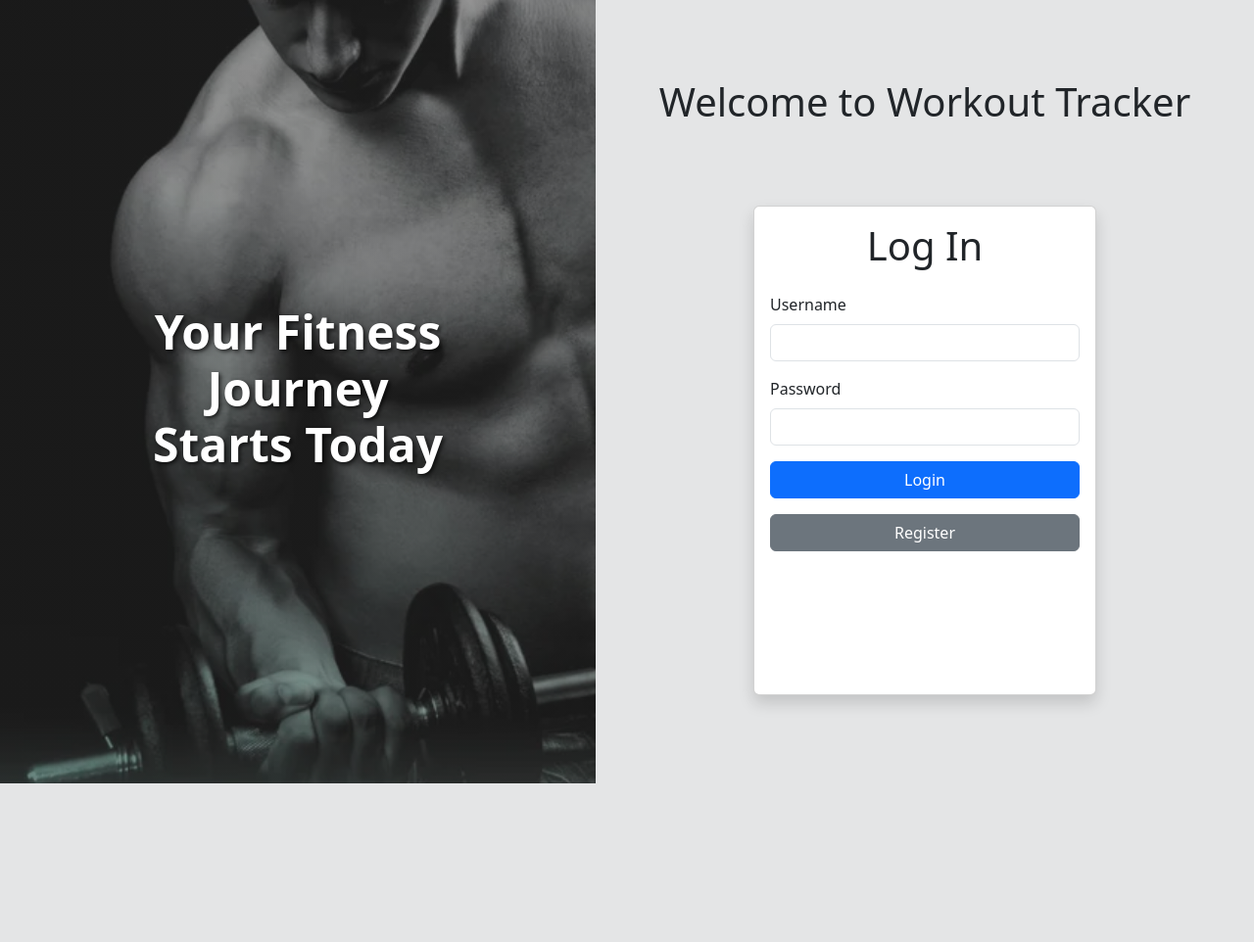
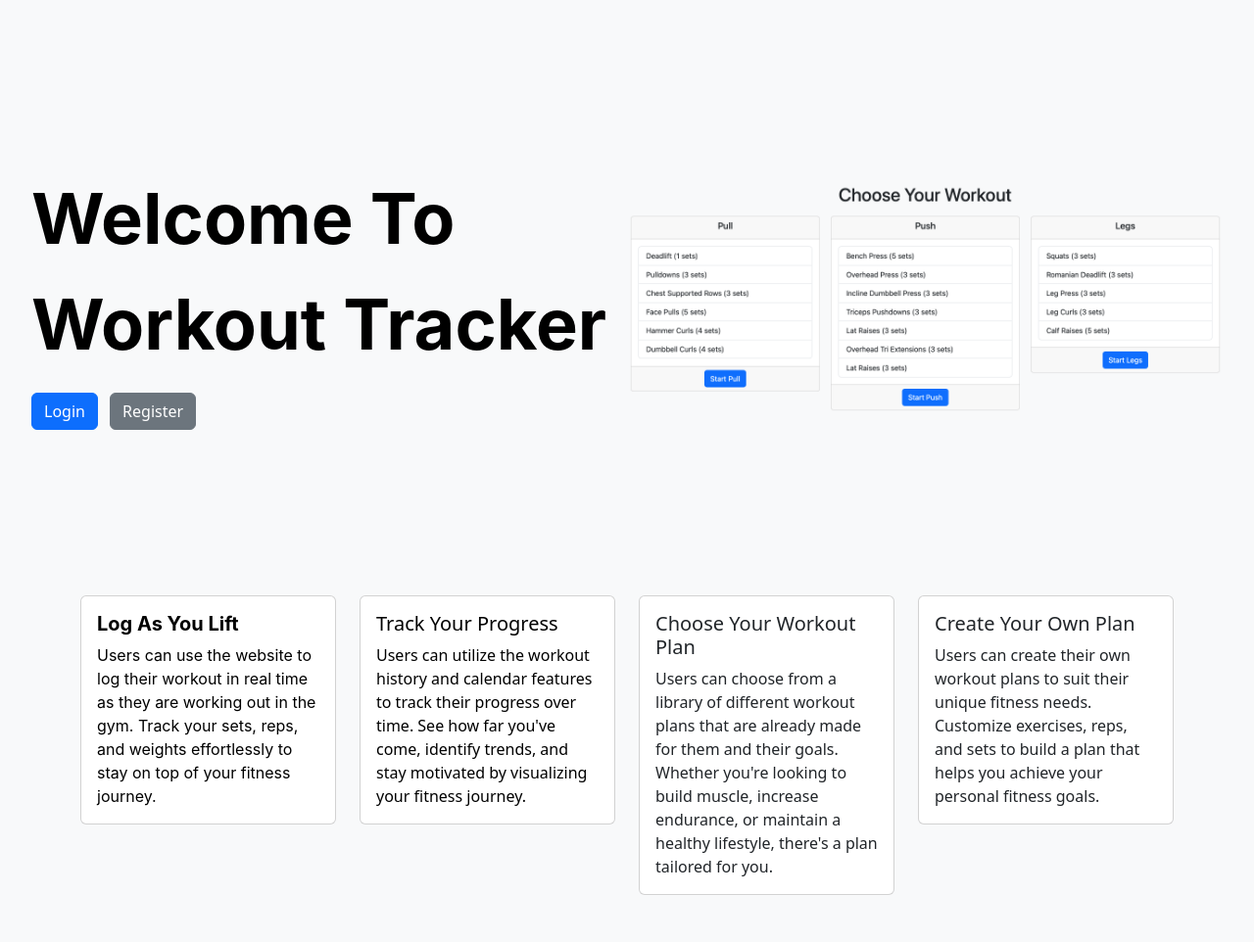
Before and after one commit to Zulmei/workout-app, a Flask app: page / in a window 1280 px wide. Shown: the whole page at 98% size. Before the commit the page ends 800 px from the top, so only its background shows below. Run offline with Flask 3, Linux system fonts and the light colour scheme.

Commit message:
Update home page layout and styling

```diff
--- a/templates/home.html
+++ b/templates/home.html
@@ -3,63 +3,97 @@
 <head>
     <meta charset="UTF-8">
     <meta name="viewport" content="width=device-width, initial-scale=1.0">
-    <title>Welcome to Workout Tracker</title>
+    <title>Home - Workout Tracker</title>
     <link href="https://cdn.jsdelivr.net/npm/bootstrap@5.3.0-alpha1/dist/css/bootstrap.min.css" rel="stylesheet">
     <style>
+        .home-container {
+            display: flex;
+            flex-direction: row;
+            align-items: center;
+            justify-content: space-between;
+            height: 100vh;
+            padding: 2rem;
+        }
         .welcome-container {
-            display: flex;
-            height: 100vh;
-            align-items: center;
-            justify-content: center;
+            flex: 1;
+            text-align: left;
         }
-        .image-section {
-            flex: 1;
-            position: relative;
-            overflow: hidden;
-            height: 100vh;
-            background-image: linear-gradient(rgba(50, 50, 50, 0.5), rgba(50, 50, 50, 0.5)), url("{{ url_for('static', filename='images/bicep-curl-home.jpg') }}");
-            background-repeat: no-repeat;
-            background-position: center;
-            background-size: cover;
+        .welcome-message {
+    font-size: 4.5rem;
+    font-weight: bolder;
+    color: #000;
+    margin-top: -12rem;
+    margin-bottom: 1rem;
+    font-family: -apple-system, BlinkMacSystemFont, 'Segoe UI', Roboto, 'Helvetica Neue', Arial, sans-serif;
+}
+        .buttons-container {
+            margin-top: 1rem;
         }
-        .form-section {
-            flex: 1;
-            padding: 2rem;
-            display: flex;
-            flex-direction: column;
-            justify-content: center;
-            background: rgba(50, 50, 50, 0.1);
-            height: 100vh;
+        .image-holder {
+    flex: 1;
+    height: auto;
+    display: flex;
+    align-items: center;
+    justify-content: center;
+    margin-top: -12rem;
+        }
+        .cards-section {
+    margin-top: -12rem;
+            margin-bottom: 3rem;
         }
     </style>
 </head>
 <body class="bg-light">
-    <div class="container-fluid welcome-container" style="padding: 0;">
-        <!-- Left side: Image section -->
-        <div class="image-section">
-            <div class="hero-text" style="position: absolute; top: 50%; left: 50%; transform: translate(-50%, -50%); color: white; text-align: center;">
-                <h1 style="font-size: 3rem; font-weight: bold; text-shadow: 2px 2px 4px rgba(0, 0, 0, 0.7);">Your Fitness Journey Starts Today</h1>
+    <!-- Home Container with Welcome Message and Image -->
+    <div class="container-fluid home-container">
+        <!-- Left side: Welcome Message and Buttons -->
+        <div class="welcome-container">
+            <div class="welcome-message">Welcome To<br>Workout Tracker</div>
+            <div class="buttons-container">
+                <a href="{{ url_for('login') }}" class="btn btn-primary me-2">Login</a>
+                <a href="{{ url_for('register') }}" class="btn btn-secondary">Register</a>
             </div>
         </div>
 
-        <!-- Right side: Login/Register Section -->
-        <div class="form-section">
-            <h1 class="text-center mt-5 mb-4">Welcome to Workout Tracker</h1>
-            <div class="card shadow" style="width: 100%; max-width: 350px; margin: auto; height: 500px;">
-                <div class="card-body">
-                    <h1 class="card-title text-center mb-4">Log In</h1>
-                    <form method="POST" action="{{ url_for('login') }}">
-                        <div class="mb-3">
-                            <label for="username" class="form-label">Username</label>
-                            <input type="text" class="form-control" id="username" name="username" required>
-                        </div>
-                        <div class="mb-3">
-                            <label for="password" class="form-label">Password</label>
-                            <input type="password" class="form-control" id="password" name="password" required>
-                        </div>
-                        <button type="submit" class="btn btn-primary w-100 mb-3">Login</button>
-                    </form>
-                    <a href="{{ url_for('register') }}" class="btn btn-secondary w-100 mb-3">Register</a>
+        <!-- Right side: Image Holder -->
+        <div class="image-holder">
+            <img src="{{ url_for('static', filename='images/home-screen-screenshot.png') }}" alt="Home Screen Screenshot" class="img-fluid">
+        </div>
+    </div>
+
+    <!-- Cards Section -->
+    <div class="container cards-section">
+        <div class="row">
+            <div class="col-md-3">
+                <div class="card">
+                    <div class="card-body">
+                        <h5 class="card-title" style="color: #000; font-weight: bold; font-family: -apple-system, BlinkMacSystemFont, 'Segoe UI', Roboto, 'Helvetica Neue', Arial, sans-serif;">Log As You Lift</h5>
+                        <p class="card-text" style="color: #000; font-family: -apple-system, BlinkMacSystemFont, 'Segoe UI', Roboto, 'Helvetica Neue', Arial, sans-serif;">Users can use the website to log their workout in real time as they are working out in the gym. Track your sets, reps, and weights effortlessly to stay on top of your fitness journey.</p>
+                    </div>
+                </div>
+            </div>
+            <div class="col-md-3">
+                <div class="card">
+                    <div class="card-body">
+                        <h5 class="card-title" style="color: #000;">Track Your Progress</h5>
+                        <p class="card-text" style="color: #000;">Users can utilize the workout history and calendar features to track their progress over time. See how far you've come, identify trends, and stay motivated by visualizing your fitness journey.</p>
+                    </div>
+                </div>
+            </div>
+            <div class="col-md-3">
+                <div class="card">
+                    <div class="card-body">
+                        <h5 class="card-title">Choose Your Workout Plan</h5>
+                        <p class="card-text">Users can choose from a library of different workout plans that are already made for them and their goals. Whether you're looking to build muscle, increase endurance, or maintain a healthy lifestyle, there's a plan tailored for you.</p>
+                    </div>
+                </div>
+            </div>
+            <div class="col-md-3">
+                <div class="card">
+                    <div class="card-body">
+                        <h5 class="card-title">Create Your Own Plan</h5>
+                        <p class="card-text">Users can create their own workout plans to suit their unique fitness needs. Customize exercises, reps, and sets to build a plan that helps you achieve your personal fitness goals.</p>
+                    </div>
                 </div>
             </div>
         </div>
```
Also changed, not shown: templates/login.html (+52 -20 lines), static/images/home-screen-screenshot.png (added).
